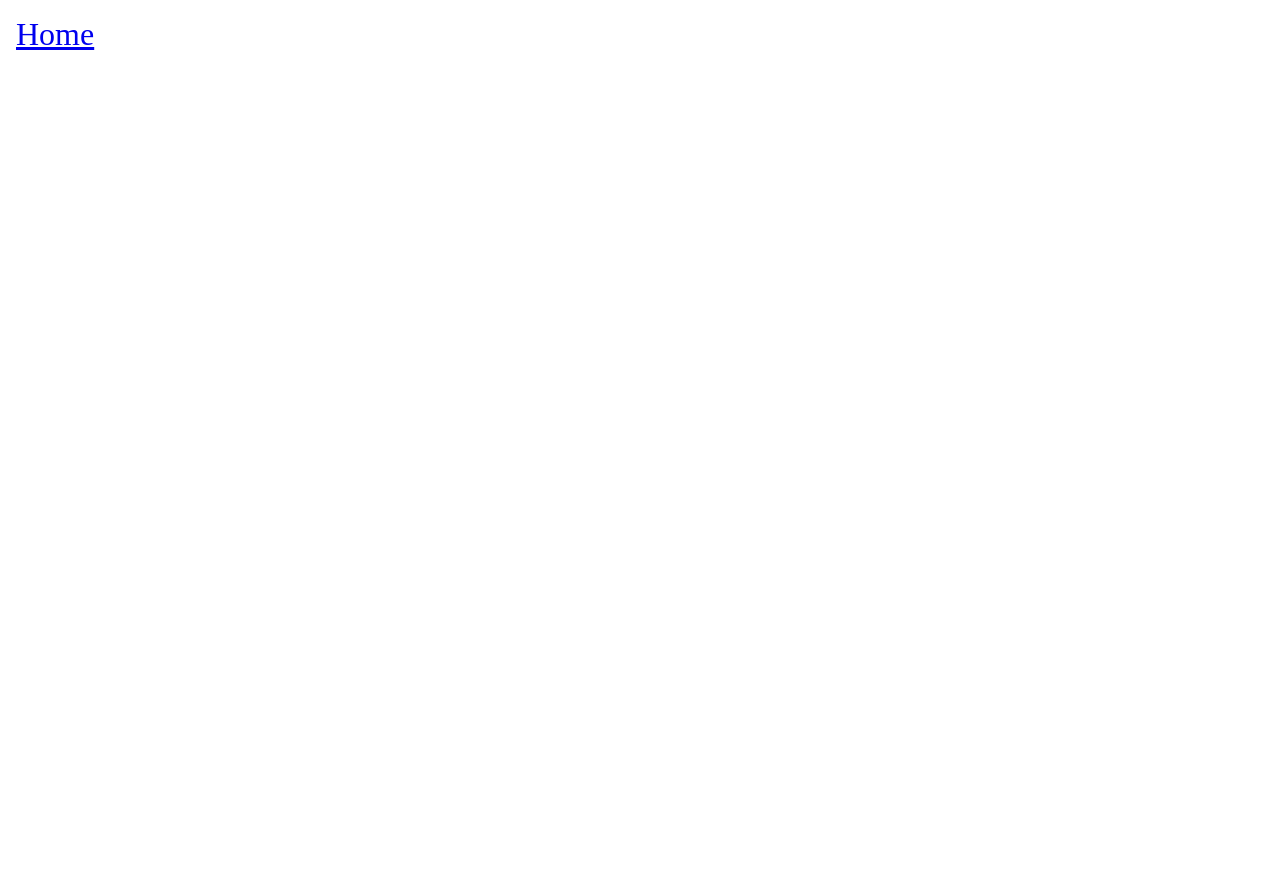
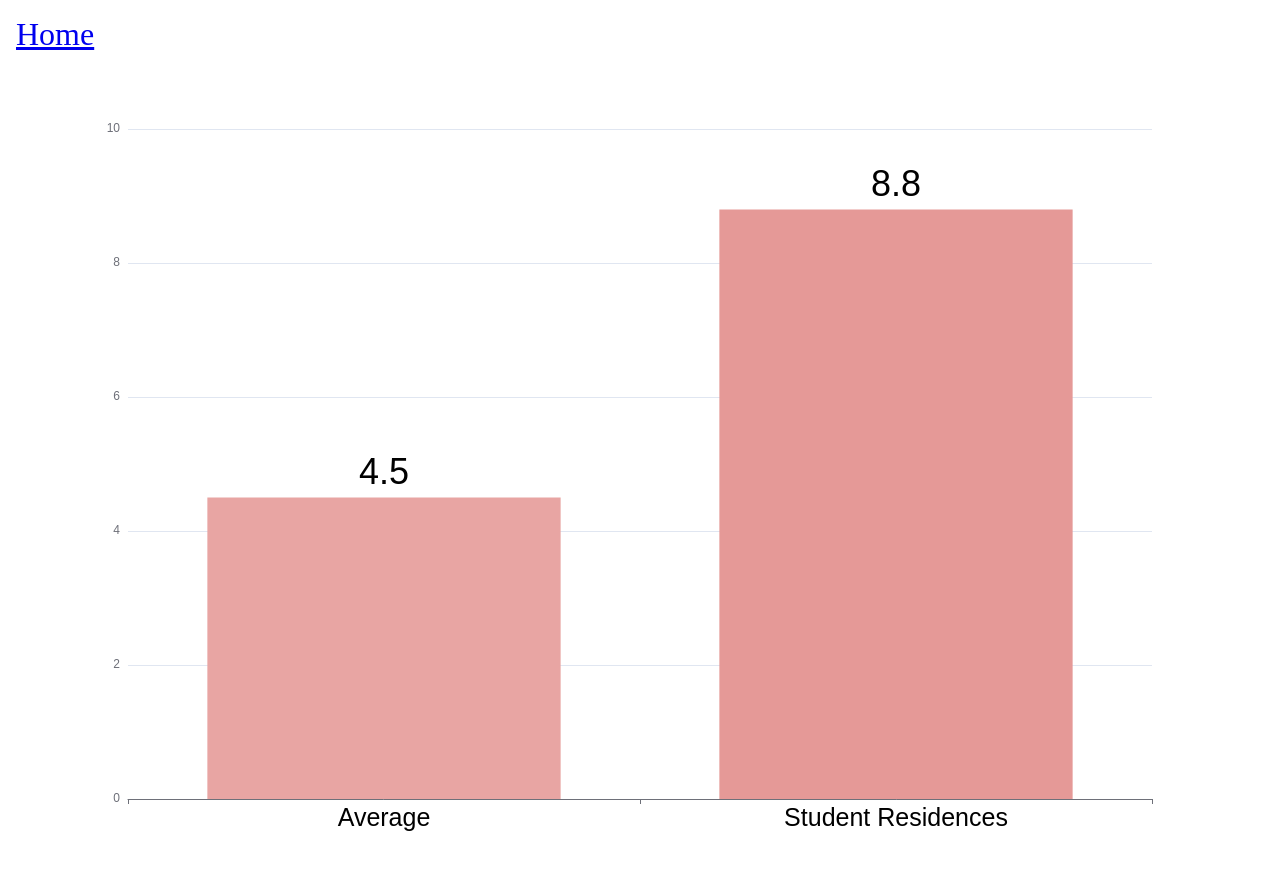
Before and after one commit to LookRain/NSSS-data-viz, a Nuxt app: page /accomm-vs-avg in a window 1280 px wide. Before the commit this address had no page. Before the commit the page ends 800 px from the top, so only its background shows below. Built offline with nearby package versions, Linux system fonts and the light colour scheme.

Commit message:
update donut chart and add new bar chart

```diff
--- /dev/null
+++ b/pages/accomm-vs-avg.vue
@@ -0,0 +1,71 @@
+<template>
+  <v-chart class="chart" :option="option" autoresize />
+</template>
+
+<script setup>
+import VChart, { THEME_KEY } from "vue-echarts";
+import "echarts";
+
+const rawData = [4.5, 8.8].sort();
+// const colors = [
+//   '#c23531',
+//   '#ae2f2c',
+//   '#9b2a27',
+//   '#872522',
+//   '#741f1d',
+//   '#611a18',
+//   '#4d1513',
+//   '#3a0f0e',
+//   '#260a09',
+//   '#130504',
+//   '#000000',
+// ];
+
+const option = ref({
+  xAxis: {
+    type: "category",
+    data: ["Average", "Student Residences"],
+    axisLabel: {
+      fontSize: 25,
+      // inside: true,
+      color: "black",
+    },
+  },
+  yAxis: {
+    type: "value",
+    fontSize: 25,
+    color: "#999",
+  },
+  backgroundColor: "white",
+  visualMap: {
+    show: false,
+    min: 1,
+    max: 100,
+    inRange: {
+      colorLightness: [0.8, 0.1],
+    },
+  },
+  series: [
+    {
+      data: rawData,
+      type: "bar",
+      // showBackground: true,
+      color: "#c23531",
+      label: {
+        show: true, // This line makes the label visible
+        position: "top", // This line sets the position of the label
+        color: "black", // This line sets the color of the label text
+        fontSize: 36,
+      },
+      animationDelay: function (idx) {
+        return idx * 1000;
+      },
+    },
+  ],
+});
+</script>
+<style scoped>
+.chart {
+  height: 100vh;
+}
+</style>
--- a/pages/donut.vue
+++ b/pages/donut.vue
@@ -3,48 +3,48 @@
 </template>
 
 <script setup>
-import VChart, {THEME_KEY} from 'vue-echarts';
-import 'echarts';
+import VChart, { THEME_KEY } from "vue-echarts";
+import "echarts";
 
 const dataSet = [
   [
     {
       value: 51,
-      name: 'Know nothing or very little about formal reporting processes for harassment',
+      name: "Know nothing/very little about formal harassment reporting processes",
     },
     {
       value: 49,
-      name: 'Know something about formal reporting processes for harassment',
+      name: "Know something about formal harrassment reporting processes",
     },
   ],
   [
     {
       value: 53.6,
-      name: 'Know nothing or very little about formal reporting processes for assault',
+      name: "Know nothing/very little about formal assault reporting processes",
     },
     {
       value: 46.4,
-      name: 'Know something about formal reporting processes for assault',
+      name: "Know something about formal assault reporting processes",
     },
   ],
   [
     {
       value: 46.7,
-      name: 'Know nothing or very little about where to seek support or assistance for harassment',
+      name: "Know nothing/very little about where to seek support for harassment",
     },
     {
       value: 53.3,
-      name: 'Know something about where to seek support or assistance for harassment',
+      name: "Know something about where to seek support for harassment",
     },
   ],
   [
     {
       value: 43.5,
-      name: 'Know nothing or very little about where to seek support or assistance for assault',
+      name: "Know nothing/very little about where to seek support for assault",
     },
     {
       value: 56.5,
-      name: 'Know something about where to seek support or assistance for assault',
+      name: "Know something about where to seek support for assault",
     },
   ],
 ];
@@ -53,40 +53,47 @@ const index = ref(0);
 
 const option = ref({
   tooltip: {
-    trigger: 'item',
+    trigger: "item",
   },
   legend: {
-    top: '5%',
-    left: 'center',
+    top: "5%",
+    left: "center",
+    // data: [
+    //   "Know nothing/very little about formal harassment reporting processes",
+    //   "Know nothing/very little about formal assault reporting processes",
+    //   "Know nothing/very little about where to seek support for harassment",
+    //   "Know nothing/very little about where to seek support for assault",
+    // ],
   },
   series: [
     {
-      name: 'Access From',
-      type: 'pie',
-      radius: ['40%', '70%'],
+      name: "Access From",
+      type: "pie",
+      radius: ["40%", "70%"],
       avoidLabelOverlap: false,
       itemStyle: {
         borderRadius: 10,
-        borderColor: '#fff',
+        borderColor: "#fff",
         borderWidth: 2,
       },
       label: {
-        show: false,
-        position: 'center',
+        show: true,
+        position: "side",
       },
       emphasis: {
         label: {
-          show: true,
+          show: false,
           fontSize: 40,
-          fontWeight: 'bold',
+          fontWeight: "bold",
         },
       },
       labelLine: {
-        show: false,
+        show: true,
       },
       data: dataSet[index.value],
     },
   ],
+  color: ["#c23531", "black"],
 });
 
 onMounted(() => {
```
